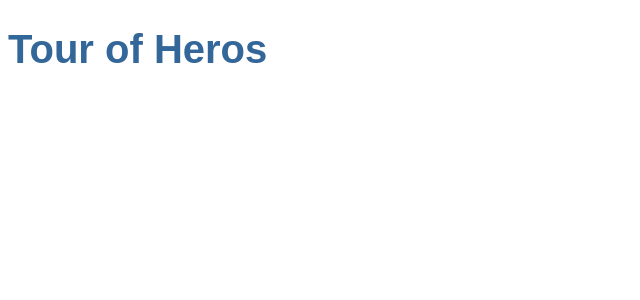
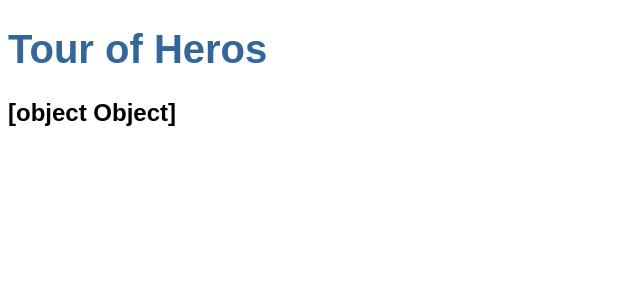
Before and after one commit to ktny/angular-tour-of-heroes, an Angular app: page / in a window 1280 px wide. Shown: the top 300 px of the page, without its empty margins (0-640 px from the left). Built offline with nearby package versions, Linux system fonts and the light colour scheme.

Commit message:
add hero component

```diff
--- a/src/app/app.component.html
+++ b/src/app/app.component.html
@@ -1 +1,2 @@
 <h1>{{ title }}</h1>
+<app-heros></app-heros>
--- a/src/app/app.module.ts
+++ b/src/app/app.module.ts
@@ -3,10 +3,12 @@ import { BrowserModule } from '@angular/platform-browser';
 
 import { AppRoutingModule } from './app-routing.module';
 import { AppComponent } from './app.component';
+import { HerosComponent } from './heros/heros.component';
 
 @NgModule({
   declarations: [
-    AppComponent
+    AppComponent,
+    HerosComponent
   ],
   imports: [
     BrowserModule,
--- /dev/null
+++ b/src/app/hero.ts
@@ -0,0 +1,4 @@
+export interface Hero {
+  id: number;
+  name: string;
+}
--- /dev/null
+++ b/src/app/heros/heros.component.html
@@ -0,0 +1 @@
+<h2>{{ hero }}</h2>
--- /dev/null
+++ b/src/app/heros/heros.component.ts
@@ -0,0 +1,18 @@
+import { Component, OnInit } from '@angular/core';
+import { Hero } from '../hero';
+
+@Component({
+  selector: 'app-heros',
+  templateUrl: './heros.component.html',
+  styleUrls: ['./heros.component.scss'],
+})
+export class HerosComponent implements OnInit {
+  hero: Hero = {
+    id: 1,
+    name: 'Windstorm',
+  };
+
+  constructor() {}
+
+  ngOnInit(): void {}
+}
```
Also changed, not shown: src/app/heros/heros.component.scss (added), 2 other files (tests, documents, lock files or other folders).
